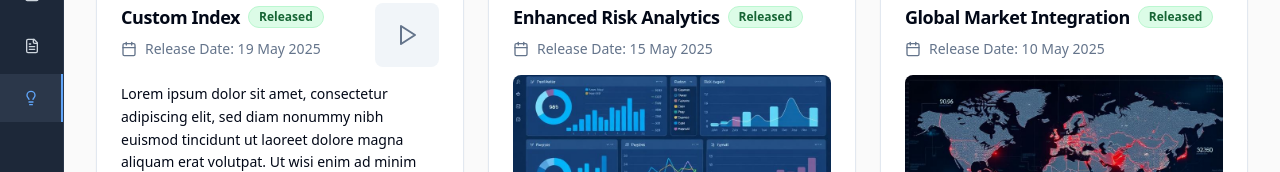
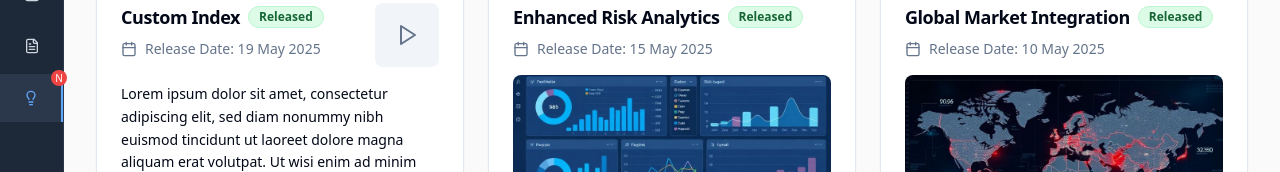
Before and after one commit to Mashiat31/innopage, a React (Vite) app: page /innovation in a window 1280 px wide. Shown: the part 267-439 px from the top of the page. Built offline with nearby package versions, Linux system fonts and the light colour scheme.

Commit message:
Add "New" badge to menu

```diff
--- a/src/components/Sidebar.tsx
+++ b/src/components/Sidebar.tsx
@@ -9,15 +9,16 @@ import {
   Lightbulb
 } from "lucide-react";
 import { Button } from "@/components/ui/button";
+import { Badge } from "@/components/ui/badge";
 
 const Sidebar = () => {
   const navigationItems = [
-    { icon: Home, label: "Home", active: false },
-    { icon: Globe, label: "Global Risk", active: false },
-    { icon: MapPin, label: "Location", active: false },
-    { icon: Calendar, label: "Calendar", active: false },
-    { icon: FileText, label: "Reports", active: false },
-    { icon: Lightbulb, label: "Innovation", active: true },
+    { icon: Home, label: "Home", active: false, hasNew: false },
+    { icon: Globe, label: "Global Risk", active: false, hasNew: false },
+    { icon: MapPin, label: "Location", active: false, hasNew: false },
+    { icon: Calendar, label: "Calendar", active: false, hasNew: false },
+    { icon: FileText, label: "Reports", active: false, hasNew: false },
+    { icon: Lightbulb, label: "Innovation", active: true, hasNew: true },
   ];
 
   const bottomItems = [
@@ -37,8 +38,8 @@ const Sidebar = () => {
       {/* Navigation */}
       <div className="flex-1 py-4">
         {navigationItems.map((item, index) => (
+          <div key={index} className="relative">
             <Button
-            key={index}
               variant="ghost"
               size="sm"
               className={`w-full h-12 mb-1 rounded-none flex items-center justify-center ${
@@ -49,6 +50,15 @@ const Sidebar = () => {
             >
               <item.icon className="h-5 w-5" />
             </Button>
+            {item.hasNew && (
+              <Badge
+                variant="destructive"
+                className="absolute -top-1 -right-1 h-4 w-4 p-0 flex items-center justify-center text-[10px] font-medium bg-red-500 text-white border-0"
+              >
+                N
+              </Badge>
+            )}
+          </div>
         ))}
       </div>
 
```
Lines whose indentation alone changed are shown as unchanged.
